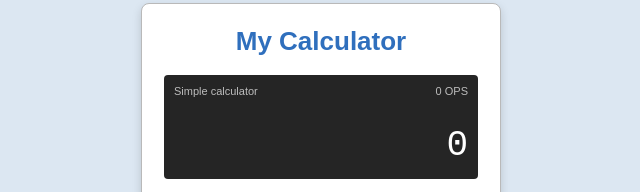
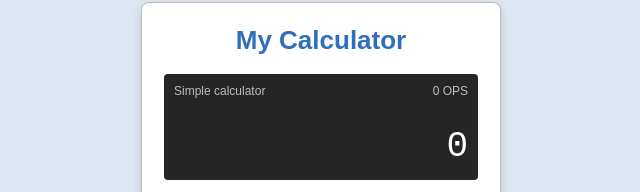
Before and after one commit to anujverma020202/Simple-Calculator, a plain HTML site: page index.html in a window 1280 px wide. Shown: the part 126-318 px from the top of the page, 319-959 px from the left. Drawn offline with Linux system fonts and the light colour scheme.

Commit message:
Refactor calculator styles for improved layout
Updated styles for the calculator component, including adjustments to the display meta font size and other minor style enhancements.

```diff
--- a/styles.css
+++ b/styles.css
@@ -5,7 +5,7 @@ body { margin: 0; min-height: 100vh; display: flex; align-items: center; justify
 .calculator { padding: 22px; background: white; border: 1px solid #b9b9b9; border-radius: 8px; box-shadow: 0 4px 10px rgba(0, 0, 0, .15); animation: appear .35s ease-out; }
 h1 { margin: 0 0 18px; color: var(--blue); font-size: 26px; font-weight: bold; text-align: center; }
 .display-panel { margin-bottom: 16px; padding: 10px; background: #252525; border-radius: 4px; color: white; }
-.display-meta { display: flex; justify-content: space-between; margin-bottom: 7px; color: #bdbdbd; font-size: 11px; }
+.display-meta { display: flex; justify-content: space-between; margin-bottom: 7px; color: #bdbdbd; font-size: 12px; }
 .expression { min-height: 18px; color: #bdbdbd; font-size: 13px; text-align: right; overflow: hidden; white-space: nowrap; text-overflow: ellipsis; }
 .display-value { display: block; min-height: 47px; overflow: hidden; color: white; font-family: 'Courier New', monospace; font-size: 36px; line-height: 47px; text-align: right; white-space: nowrap; text-overflow: ellipsis; transition: transform .15s ease, color .15s ease; }
 .display-value.bump { animation: bump .2s ease; } .display-value.error { color: #ff7777; }
```
